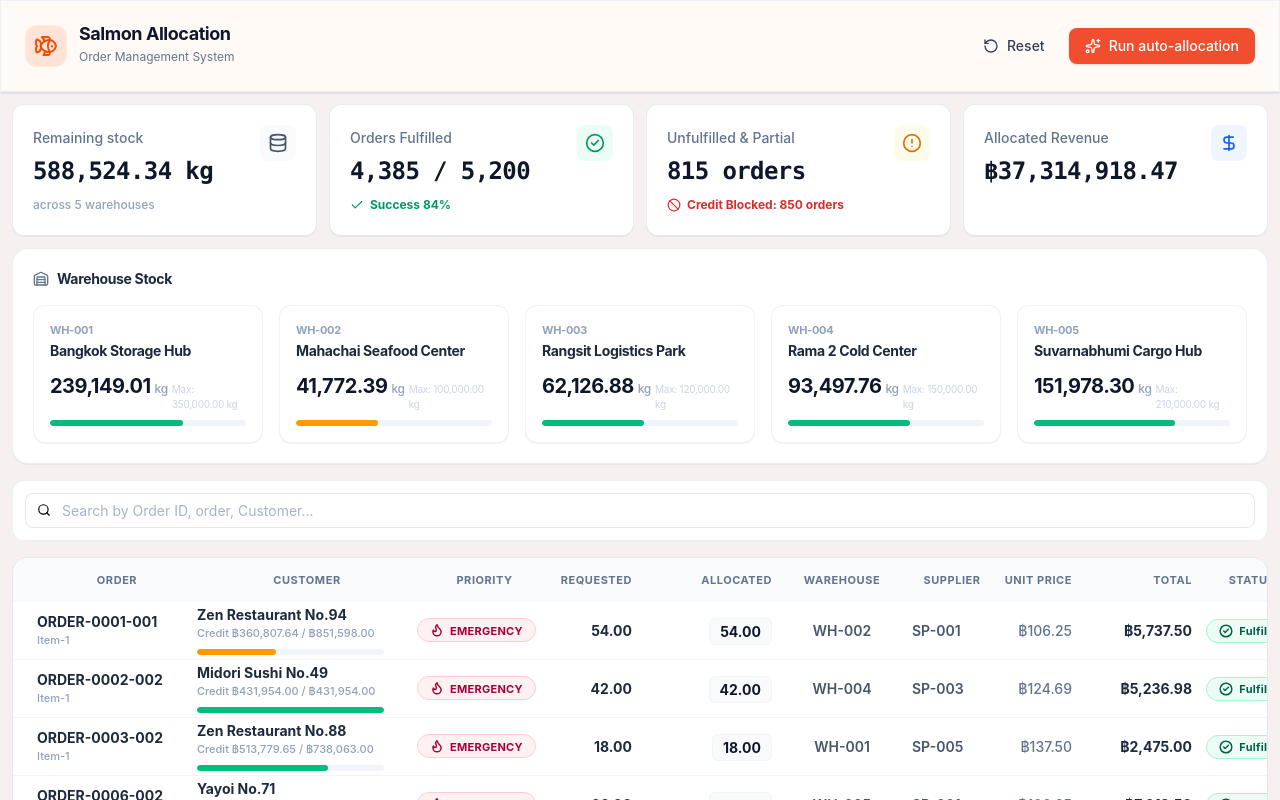
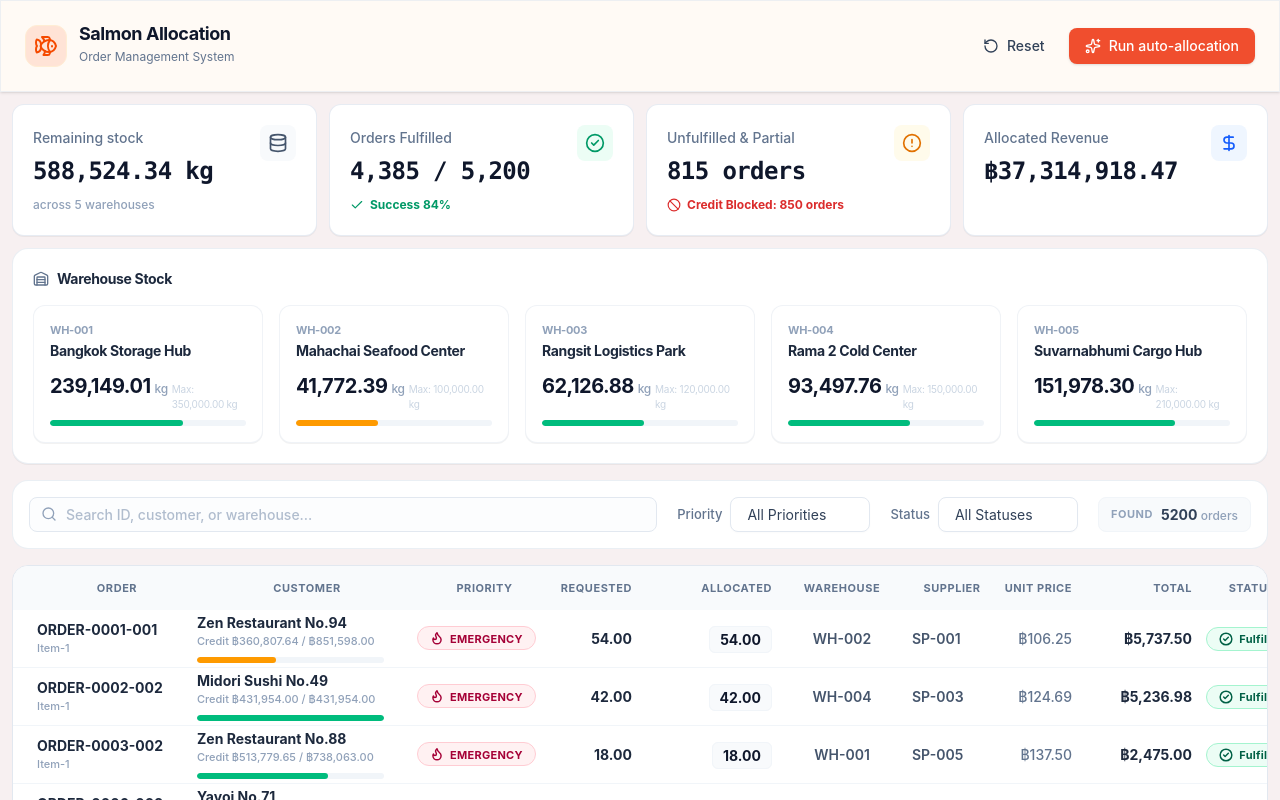
Before and after one commit to Papichaya-Dev/salmon-allocation-system, a React (Vite) app: page / in a window 1280 px wide. Shown: the top 800 px of the page. Built offline with nearby package versions, Linux system fonts and the light colour scheme.

Commit message:
feat: implement order filtering and search functionality

```diff
--- a/src/components/AllocationFilters.tsx
+++ b/src/components/AllocationFilters.tsx
@@ -1,37 +1,73 @@
 import { Search } from "lucide-react";
+import type { PriorityFilterType, StatusFilterType } from "../types";
+import { CustomDropdown } from "./common/CustomDropdown";
 
 interface AllocationFiltersProps {
 	searchTextInput: string;
 	setSearchTextInput: (value: string) => void;
-	// selectedStatus: StatusFilterType;
-	// setSelectedStatus: (value: StatusFilterType) => void;
-	// selectedPriority: PriorityFilterType;
-	// setSelectedPriority: (value: PriorityFilterType) => void;
-	// totalResults: number;
+	selectedStatus: StatusFilterType;
+	setSelectedStatus: (value: StatusFilterType) => void;
+	selectedPriority: PriorityFilterType;
+	setSelectedPriority: (value: PriorityFilterType) => void;
+	totalOrder: number;
 }
 
 export const AllocationFilters: React.FC<AllocationFiltersProps> = ({
 	searchTextInput,
 	setSearchTextInput,
-	// selectedStatus,
-	// setSelectedStatus,
-	// selectedPriority,
-	// setSelectedPriority,
-	// totalResults,
+	selectedStatus,
+	setSelectedStatus,
+	selectedPriority,
+	setSelectedPriority,
+	totalOrder,
 }) => {
+	const statusOptions: { value: StatusFilterType; label: string }[] = [
+		{ value: "ALL", label: "All Statuses" },
+		{ value: "Fulfilled", label: "Fulfilled" },
+		{ value: "Partial", label: "Partial" },
+		{ value: "Unfulfilled", label: "Unfulfilled" },
+	];
+	const priorityOptions: { value: PriorityFilterType; label: string }[] = [
+		{ value: "ALL", label: "All Priorities" },
+		{ value: "EMERGENCY", label: "Emergency" },
+		{ value: "OVER_DUE", label: "Overdue" },
+		{ value: "DAILY", label: "Daily" },
+	];
+
 	return (
-		<div className="flex items-center gap-4 p-3 bg-white border border-slate-200/60 rounded-xl shadow-[0_1px_2px_rgba(0,0,0,0.02)]">
-			<div className="relative flex-1 min-w-70">
-				<span className="absolute inset-y-0 left-3 flex items-center pointer-events-none">
-					<Search className="w-3.5 h-3.5" />
+		<div className="flex flex-wrap items-center gap-5 p-4 bg-white border border-slate-200/70 rounded-2xl shadow-3xs w-full font-sans">
+			<div className="flex items-center gap-2 flex-1 min-w-65">
+				<div className="relative w-full">
+					<Search className="absolute left-3 top-1/2 -translate-y-1/2 w-4 h-4 text-slate-400" />
+					<input
+						type="text"
+						value={searchTextInput}
+						onChange={(e) => setSearchTextInput(e.target.value)}
+						placeholder="Search ID, customer, or warehouse..."
+						className="w-full pl-9 pr-4 py-1.5 text-[14px] bg-slate-50/40 border border-slate-200 rounded-lg focus:outline-none focus:border-slate-400 font-medium text-slate-700 placeholder-slate-400/70 transition-all"
+					/>
+				</div>
+			</div>
+			<CustomDropdown<PriorityFilterType>
+				label="Priority"
+				value={selectedPriority}
+				onChange={setSelectedPriority}
+				options={priorityOptions}
+			/>
+			<CustomDropdown<StatusFilterType>
+				label="Status"
+				value={selectedStatus}
+				onChange={setSelectedStatus}
+				options={statusOptions}
+			/>
+			<div className="flex items-center gap-2 ml-auto shrink-0 px-3 py-1.5 bg-slate-50 rounded-lg border border-slate-100">
+				<span className="text-[11px] font-bold text-slate-400 uppercase tracking-wider">
+					Found
 				</span>
-				<input
-					type="text"
-					value={searchTextInput}
-					onChange={(e) => setSearchTextInput(e.target.value)}
-					placeholder="Search by Order ID, order, Customer..."
-					className="w-full pl-9 pr-4 py-1.5 text-[14px] text-slate-700 placeholder-slate-400/80 bg-white border border-slate-200 rounded-lg focus:outline-none focus:border-slate-300 transition-colors"
-				/>
+				<span className="text-[14px] font-bold text-slate-700">
+					{totalOrder}{" "}
+					<span className="text-[12px] font-medium text-slate-400">orders</span>
+				</span>
 			</div>
 		</div>
 	);
--- a/src/components/OrderTable.tsx
+++ b/src/components/OrderTable.tsx
@@ -1,7 +1,7 @@
 import { useVirtualizer } from "@tanstack/react-virtual";
 import { Edit2, Save, X } from "lucide-react";
-import { useRef, useState } from "react";
-import type { AllocationResult, Customer, Warehouse } from "../types";
+import { useMemo, useRef, useState } from "react";
+import type { AllocationResult, Warehouse } from "../types";
 import { bankersRound, formatPrice } from "../utils/priceHelper";
 import ProgressBar from "./common/ProgressBar";
 import StatusBadge from "./common/StatusBadge";
@@ -28,7 +28,6 @@ interface OrderTableProps {
 	orders: MappedAllocationResult[];
 	onSaveAllocatedQty: (orderId: string, newQty: number) => void;
 	warehouses: Record<string, Warehouse>;
-	customers: Record<string, Customer>;
 }
 
 export default function OrderTable({
@@ -57,6 +56,16 @@ export default function OrderTable({
 		estimateSize: () => 72,
 		overscan: 5,
 	});
+
+	const creditUsedByCustomer = useMemo(() => {
+		const map: Record<string, number> = {};
+		for (const order of orders) {
+			map[order.customerId] = bankersRound(
+				(map[order.customerId] || 0) + order.totalCost,
+			);
+		}
+		return map;
+	}, [orders]);
 
 	const onEditing = (order: AllocationResult) => {
 		setEditingId(order.id);
@@ -87,10 +96,11 @@ export default function OrderTable({
 			}
 		}
 
+		const totalCreditUsed = creditUsedByCustomer[currentOrder.customerId] || 0;
+		const creditUsedByOthers = bankersRound(
+			Math.max(0, totalCreditUsed - currentOrder.totalCost),
+		);
 		const newCost = bankersRound(inputQty * currentOrder.unitPrice);
-		const creditUsedByOthers = bankersRound(
-			Math.max(0, currentOrder.creditUsed - currentOrder.totalCost),
-		);
 
 		if (creditUsedByOthers + newCost > currentOrder.creditLimit) {
 			setValidationError({
@@ -189,11 +199,12 @@ export default function OrderTable({
 											</div>
 											<div className="w-[85%] flex flex-col gap-0.5">
 												<span className="text-[11px] font-medium text-slate-400 leading-none">
-													Credit ฿{formatPrice(row.creditUsed)} / ฿
-													{formatPrice(row.creditLimit)}
+													Credit ฿
+													{formatPrice(creditUsedByCustomer[row.customerId])} /
+													฿{formatPrice(row.creditLimit)}
 												</span>
 												<ProgressBar
-													value={row.creditUsed}
+													value={creditUsedByCustomer[row.customerId]}
 													max={row.creditLimit}
 												/>
 											</div>
--- /dev/null
+++ b/src/components/common/CustomDropdown.tsx
@@ -0,0 +1,65 @@
+import * as DropdownMenu from "@radix-ui/react-dropdown-menu";
+import { Check } from "lucide-react";
+
+interface DropdownProps<T extends string> {
+	label: string;
+	value: T;
+	onChange: (newValue: T) => void;
+	options: { value: T; label: string }[];
+	minWidth?: string;
+}
+
+export const CustomDropdown = <T extends string>({
+	label,
+	value,
+	onChange,
+	options,
+	minWidth = "140px",
+}: DropdownProps<T>) => {
+	const currentLabel =
+		options.find((option) => option.value === value)?.label || String(value);
+
+	return (
+		<div className="flex items-center gap-2 shrink-0 select-none font-sans">
+			<span className="text-[13px] text-slate-500 font-medium">{label}</span>
+			<DropdownMenu.Root>
+				<DropdownMenu.Trigger
+					style={{ minWidth }}
+					className="flex items-center justify-between gap-3 pl-4 pr-3 py-1.5 text-[14px] text-slate-700 bg-white border border-slate-200 rounded-lg hover:border-slate-300 focus:outline-none transition-colors shadow-[0_1px_2px_rgba(0,0,0,0.02)] cursor-pointer"
+				>
+					<span className="truncate">{currentLabel}</span>
+				</DropdownMenu.Trigger>
+				<DropdownMenu.Portal>
+					<DropdownMenu.Content
+						align="start"
+						sideOffset={4}
+						className="z-50 min-w-40 bg-white border border-slate-100 rounded-xl p-1.5 shadow-[0_4px_16px_rgba(0,0,0,0.08)] focus:outline-none animate-in fade-in-50 zoom-in-95 duration-100"
+					>
+						{options.map((option) => {
+							const isSelected = value === option.value;
+
+							return (
+								<DropdownMenu.Item
+									key={option.value}
+									onClick={() => onChange(option.value)}
+									className={`
+                                        flex items-center justify-between px-3 py-2 text-[14px] rounded-lg outline-none cursor-pointer transition-colors
+                                        ${isSelected
+                                            ? "bg-[#FDF2EC] text-[#E06D3B] font-medium"
+                                            : "text-slate-700 hover:bg-slate-50 active:bg-slate-100"
+                                        }
+                                    `}
+								>
+									<span>{option.label}</span>
+									{isSelected && (
+										<Check className="w-4 h-4"/>
+									)}
+								</DropdownMenu.Item>
+							);
+						})}
+					</DropdownMenu.Content>
+				</DropdownMenu.Portal>
+			</DropdownMenu.Root>
+		</div>
+	);
+};
--- a/src/hooks/useAllocationFilters.ts
+++ b/src/hooks/useAllocationFilters.ts
@@ -1,5 +1,6 @@
 import { useMemo, useState } from "react";
 import type {
+	AllocationResult,
 	AllocationState,
 	PriorityFilterType,
 	StatusFilterType,
@@ -18,31 +19,34 @@ export const useAllocationFilters = (result: AllocationState | null) => {
 	const filteredOrders = useMemo(() => {
 		if (!result) return [];
 
-		const allOrders = result.allIds.map((id) => result.byId[id]);
+		const filtered: AllocationResult[] = [];
+		const searchQuery = debouncedSearchQuery.trim().toLowerCase();
 
-		return allOrders.filter((order) => {
-			const matchesSearch =
-				debouncedSearchQuery.trim() === "" ||
-				order.id.toLowerCase().includes(debouncedSearchQuery.toLowerCase()) ||
-				order.customerId
-					.toLowerCase()
-					.includes(debouncedSearchQuery.toLowerCase()) ||
-				order.itemId.toLowerCase().includes(debouncedSearchQuery.toLowerCase());
+		for (const id of result.allIds) {
+			const order = result.byId[id];
+			if (!order) continue;
+			if (selectedPriority !== "ALL" && order.priority !== selectedPriority) {
+				continue;
+			}
+			if (selectedStatus !== "ALL" && order.status !== selectedStatus) {
+				continue;
+			}
+			if (searchQuery !== "") {
+				const matchesSearch =
+					order.id.toLowerCase().includes(searchQuery) ||
+					order.itemId.toLowerCase().includes(searchQuery) ||
+					order.customerName.toLowerCase().includes(searchQuery) ||
+					order.warehouseId.toLowerCase().includes(searchQuery);
+				if (!matchesSearch) {
+					continue;
+				}
+			}
 
-			const matchesStatus =
-				selectedStatus === "ALL" || order.status === selectedStatus;
-			const matchesPriority =
-				selectedPriority === "ALL" || order.priority === selectedPriority;
+			filtered.push(order);
+		}
 
-			return matchesSearch && matchesStatus && matchesPriority;
-		});
+		return filtered;
 	}, [result, debouncedSearchQuery, selectedStatus, selectedPriority]);
-
-	const resetFilters = () => {
-		setSearchTextInput("");
-		setSelectedStatus("ALL");
-		setSelectedPriority("ALL");
-	};
 
 	return {
 		searchTextInput,
@@ -52,6 +56,5 @@ export const useAllocationFilters = (result: AllocationState | null) => {
 		selectedPriority,
 		setSelectedPriority,
 		filteredOrders,
-		resetFilters,
 	};
 };
--- a/src/pages/SalmonAllocationPage.tsx
+++ b/src/pages/SalmonAllocationPage.tsx
@@ -1,4 +1,4 @@
-import { useEffect, useMemo } from "react";
+import { useEffect } from "react";
 import AllocationFilters from "../components/AllocationFilters";
 import DashboardOverview from "../components/DashboardOverview";
 import Header from "../components/Header";
@@ -10,31 +10,13 @@ import { useManualAllocation } from "../hooks/useManualAllocation";
 
 function SalmonAllocationPage() {
     const { allocationState, setAllocationState, runAutoAllocation } = useAutoAllocation();
-	const { searchTextInput, setSearchTextInput } =
+	const { filteredOrders, ...filterProps } =
 		useAllocationFilters(allocationState);
 	const { updateAllocatedQty } = useManualAllocation(setAllocationState);
 
     useEffect(() => {
         runAutoAllocation();
     },[runAutoAllocation]);
-
-	const mappedOrders = useMemo(() => {
-		if (
-			!allocationState?.allIds ||
-			!allocationState?.byId ||
-			!allocationState?.customerMap
-		)
-			return [];
-
-		return allocationState.allIds.map((id) => {
-			const order = allocationState.byId[id];
-			const customer = allocationState.customerMap[order.customerId];
-			return {
-				...order,
-				customerName: customer.name,
-			};
-		});
-	}, [allocationState]);
 
 	return (
 		<div className="min-h-screen bg-[#f7f0f1] font-sans">
@@ -45,17 +27,13 @@ function SalmonAllocationPage() {
 				<DashboardOverview result={allocationState} />
 				<WarehouseStock warehouses={allocationState?.warehouseMap} />
 				<div className="my-4">
-					<AllocationFilters
-						searchTextInput={searchTextInput}
-						setSearchTextInput={setSearchTextInput}
-					/>
+					<AllocationFilters {...filterProps} totalOrder={filteredOrders.length} />
 				</div>
-				<div className="my-4">
+				<div className="pb-4">
 					<OrderTable
-						orders={mappedOrders}
+						orders={filteredOrders}
 						onSaveAllocatedQty={updateAllocatedQty}
 						warehouses={allocationState?.warehouseMap ?? {}}
-						customers={allocationState?.customerMap ?? {}}
 					/>
 				</div>
 			</div>
```
Also changed, not shown: src/types/filter.ts (+0 -7 lines).
